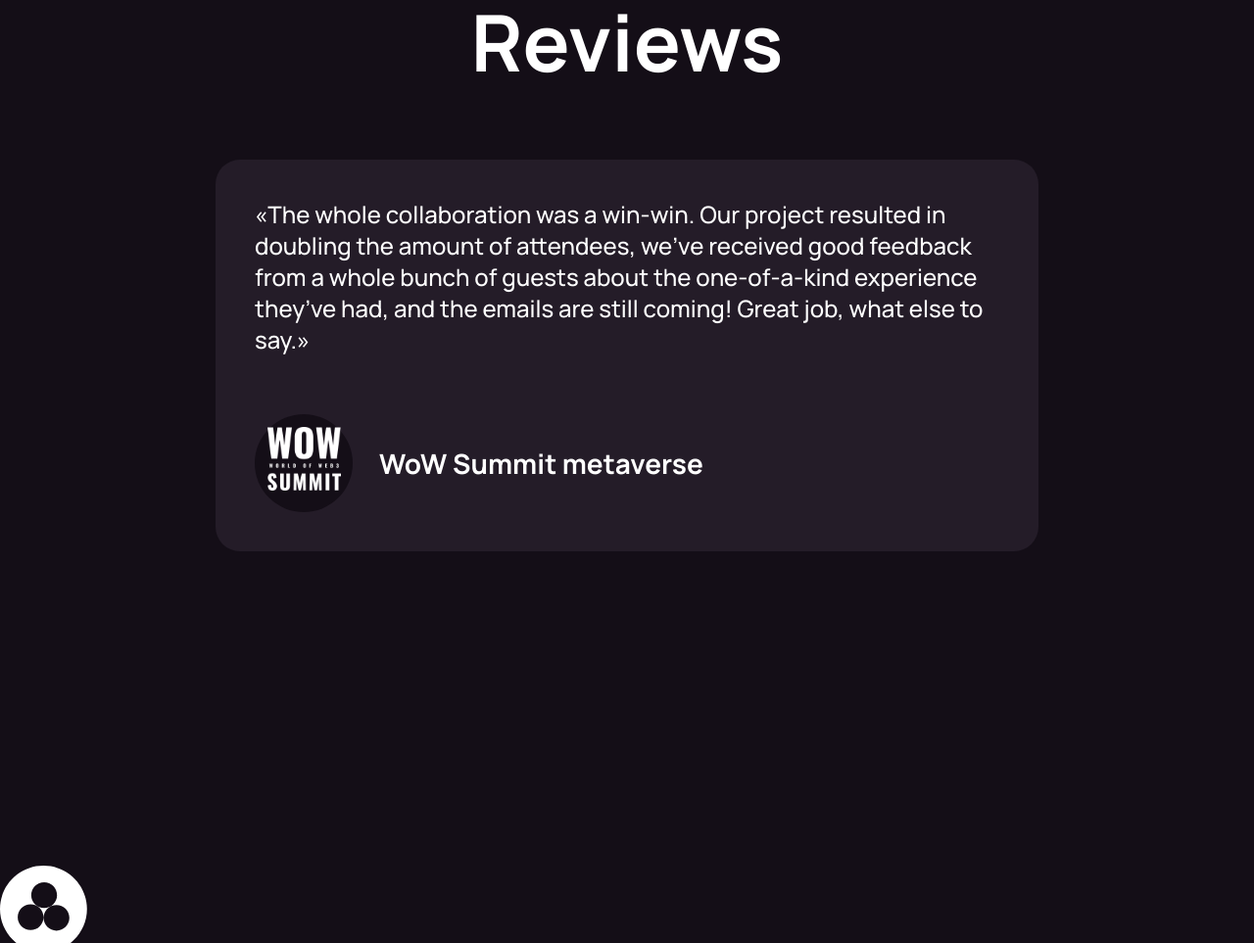
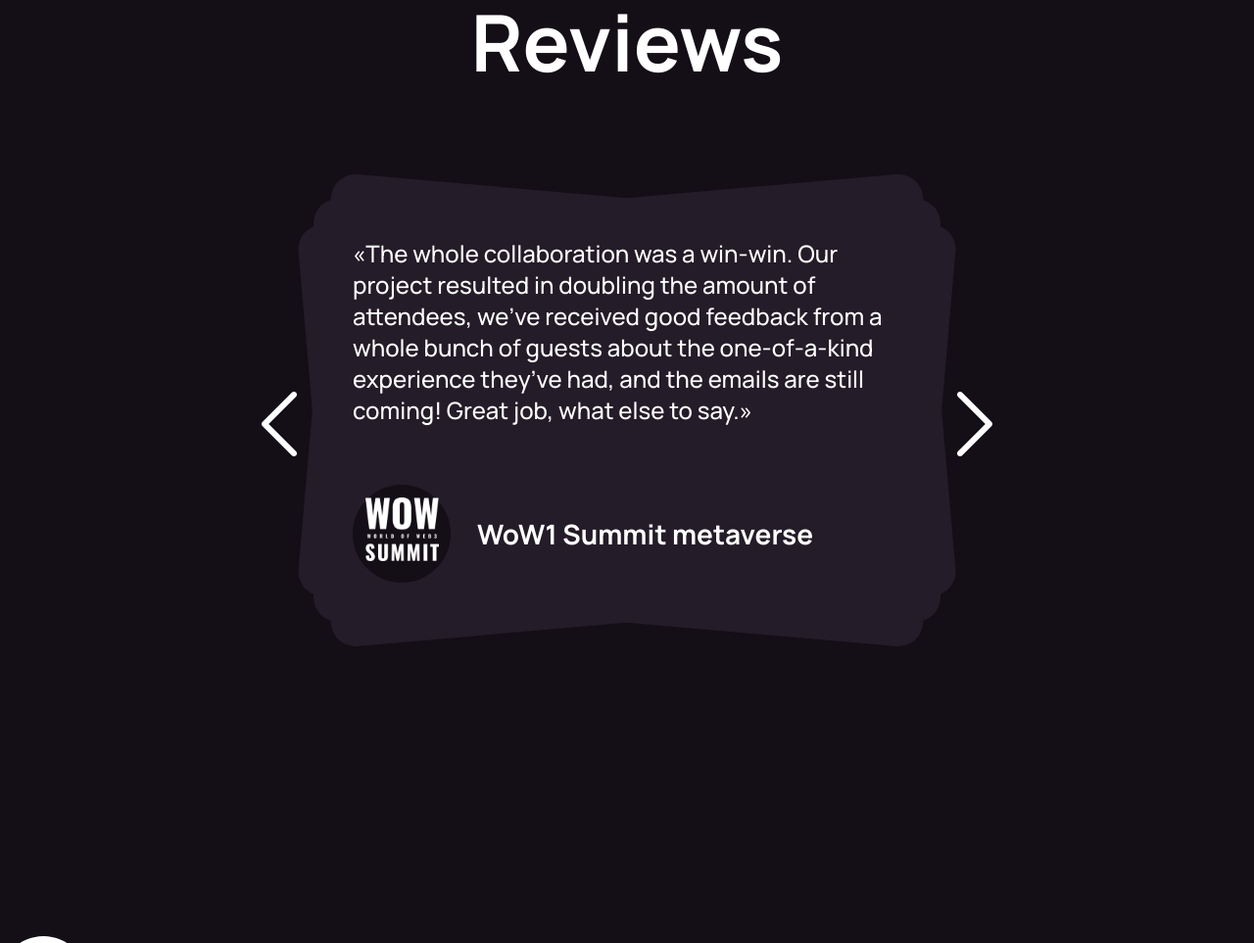
Before and after one commit to AleksanVolkov/VR, a plain HTML site: page index.html in a window 1280 px wide. Shown: the part 6452-7415 px from the top of the page at 98% size. Drawn offline with Linux system fonts and the light colour scheme.

Commit message:
Add files via upload

```diff
--- a/index.html
+++ b/index.html
@@ -75,7 +75,11 @@
         <div class="trusted_img"></div>
         <div class="wrapper box flex_column slide_field ">
             <h2>Reviews</h2>
-            <div class="slide_item">
+            <div class="flex_row slide_wapper">
+
+                <div class="next"></div>
+                <div class="prev"></div>
+                <div id="slide1" class="slide_item">
 
                     <div class="text"><p>
                         «The whole collaboration was a win-win. Our project resulted in doubling the amount of attendees, we’ve received good feedback from a whole bunch of guests about the one-of-a-kind experience they’ve had, and the emails are still coming! Great job, what else to say.»
@@ -86,12 +90,51 @@
                         </div>
                         <div class="slide_comment">
                             <h5>
-                            WoW Summit metaverse
+                                WoW1 Summit metaverse
                             </h5>
                         </div>
 
                     </div>
                 </div>
+                <div id="slide2" class="slide_item">
+
+                    <div class="text"><p>
+                        «The whole collaboration was a win-win. Our project resulted in doubling the amount of attendees, we’ve received good feedback from a whole bunch of guests about the one-of-a-kind experience they’ve had, and the emails are still coming! Great job, what else to say.»
+                    </p></div>
+                    <div class="slide_content">
+                        <div class="slide_logo">
+                            <div class="logo_img"></div>
+                        </div>
+                        <div class="slide_comment">
+                            <h5>
+                                WoW2 Summit metaverse
+                            </h5>
+                        </div>
+
+                    </div>
+                </div>
+                <div id="slide3" class="slide_item">
+
+                    <div class="text"><p>
+                        «The whole collaboration was a win-win. Our project resulted in doubling the amount of attendees, we’ve received good feedback from a whole bunch of guests about the one-of-a-kind experience they’ve had, and the emails are still coming! Great job, what else to say.»
+                    </p></div>
+                    <div class="slide_content">
+                        <div class="slide_logo">
+                            <div class="logo_img"></div>
+                        </div>
+                        <div class="slide_comment">
+                            <h5>
+                                WoW3 Summit metaverse
+                            </h5>
+                        </div>
+
+                    </div>
+                </div>
+
+
+            </div>
+
+
         </div>
         <div class="box flex_column  ">
             <div class="img_circl"></div>
--- a/script.js
+++ b/script.js
@@ -0,0 +1,10 @@
+const prev = document.querySelector('.prev'),
+      next = document.querySelector('.next');
+
+
+
+
+      next.addEventListener('click', ()=>{
+
+
+      })
--- a/style.css
+++ b/style.css
@@ -165,7 +165,22 @@ h2.first_title{
     height: 100%;
     border-radius:25px;
     padding: 40px;
-    margin-top: 80px;
+}
+#slide1{
+    position: absolute;
+    left: 50%;
+    z-index: 8;
+    transform: translateX(-50%);
+}
+#slide2{
+    z-index: 7;
+    transform: translateX(50%) rotate(-5deg);
+}
+#slide3{
+    z-index: 6;
+    transform: translateX(-50%) rotate(5deg);
+
+
 }
 .slide_logo{
     background-color:#140E17;
@@ -240,3 +255,29 @@ h5{
     width: 48px;
     height: 48px;
 }
+.slide_wapper{
+    max-width: 1600px;
+     margin-top: 120px;
+     position: relative;
+}
+.next{
+    background: url(./images/icons8-вперед-90.png);
+    background-repeat: no-repeat;
+    background-size:contain;
+    width: 90px;
+    height: 90px;
+    position: absolute;
+    top: 185px;
+    right: 240px;
+}
+
+.prev{
+    background: url(./images/icons8-назад-90.png);
+    background-repeat: no-repeat;
+    background-size:contain;
+    width: 90px;
+    height: 90px;
+    position: absolute;
+    top: 185px;
+    left: 240px;
+}
```
Lines whose indentation alone changed are shown as unchanged.
